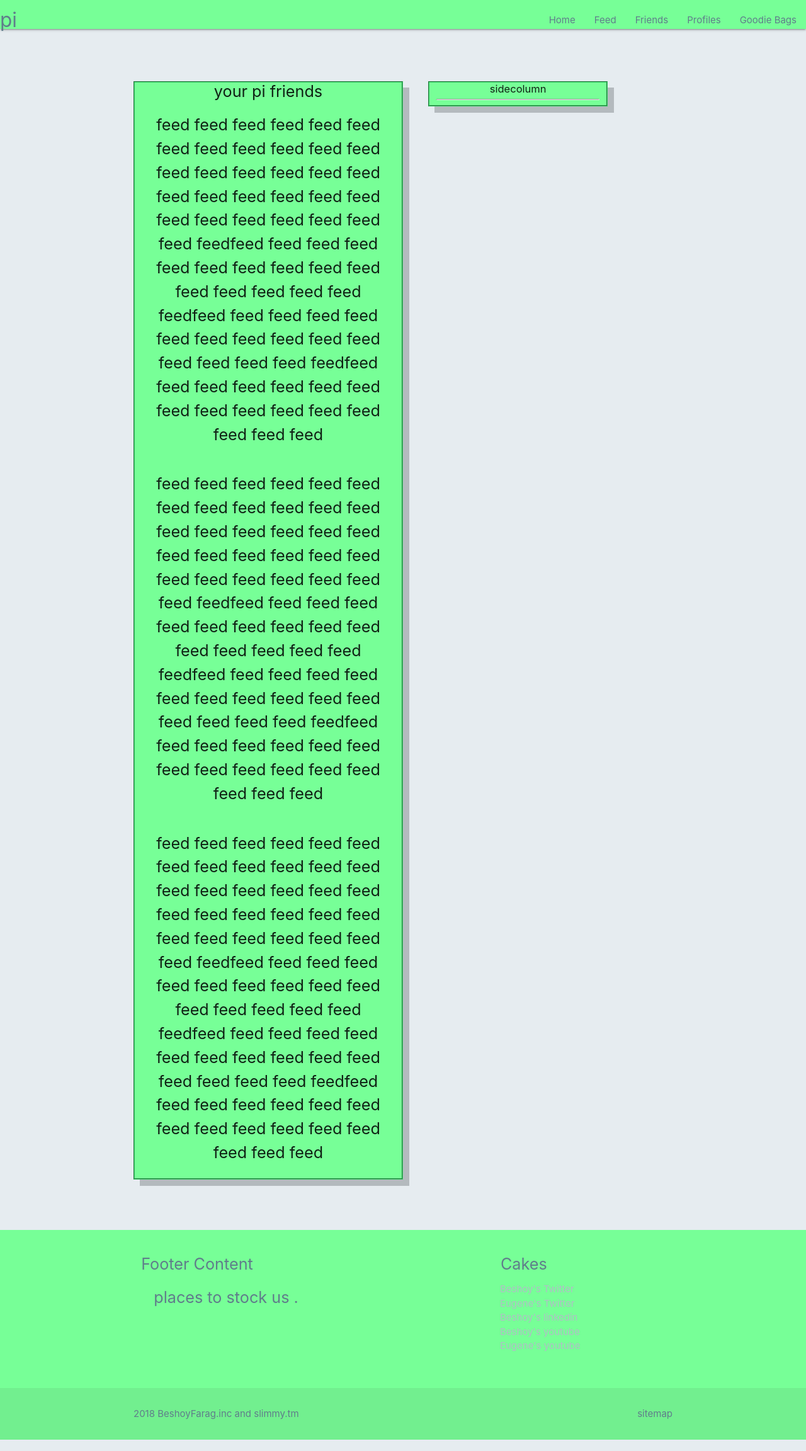
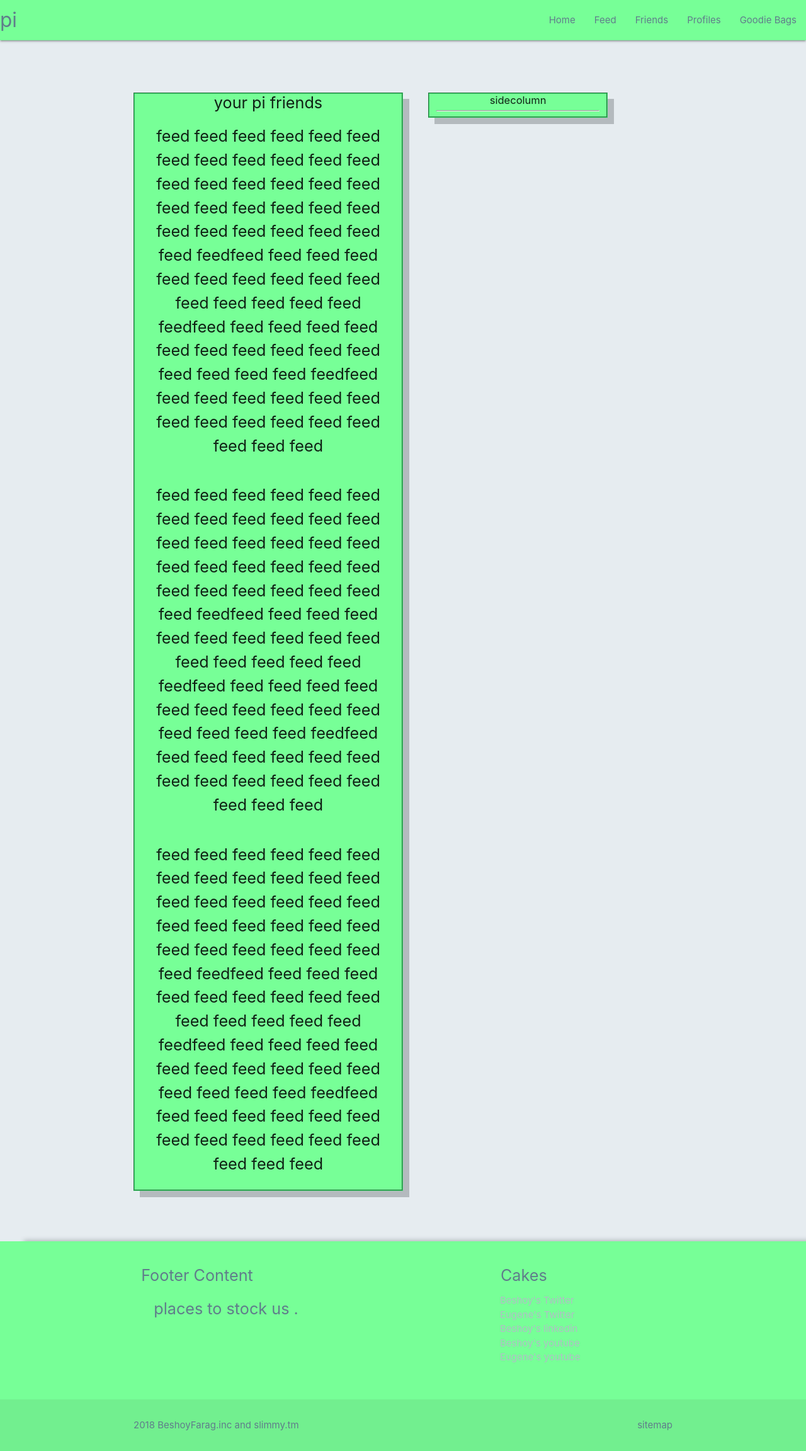
Before and after one commit to beshoyfarag/social-site, a Django app: page /friends in a window 1280 px wide. Shown: the whole page at 63% size. Run offline with Django 3.2, Linux system fonts and the light colour scheme; some libraries are stand-ins or nearby versions.

Commit message:
added footer shadow and fixed header  on January 27 ,2019 By Beshoy Farag

```diff
--- a/socialsite/Main/static/css/main.css
+++ b/socialsite/Main/static/css/main.css
@@ -12,10 +12,7 @@
 	margin: 0;
 
 }
-nav {
 
-	max-height:46px;
-}
 div.container {
 
 	padding: 20px;
@@ -46,11 +43,13 @@
 	margin:20px;
 }
 /*header and footer styles*/
+
 div.nav-wrapper{
 	margin-bottom:40px;
     background-color: #77ff97;
 }
 footer.page-footer {
+    box-shadow: 50px 10px 7px 12px #b4babe;
 	background-color: #77ff97;
 }
 /* btn styles*/
@@ -86,3 +85,4 @@
     display: block;
      word-wrap: break-word;
 }
+/* Header and footer */
```
